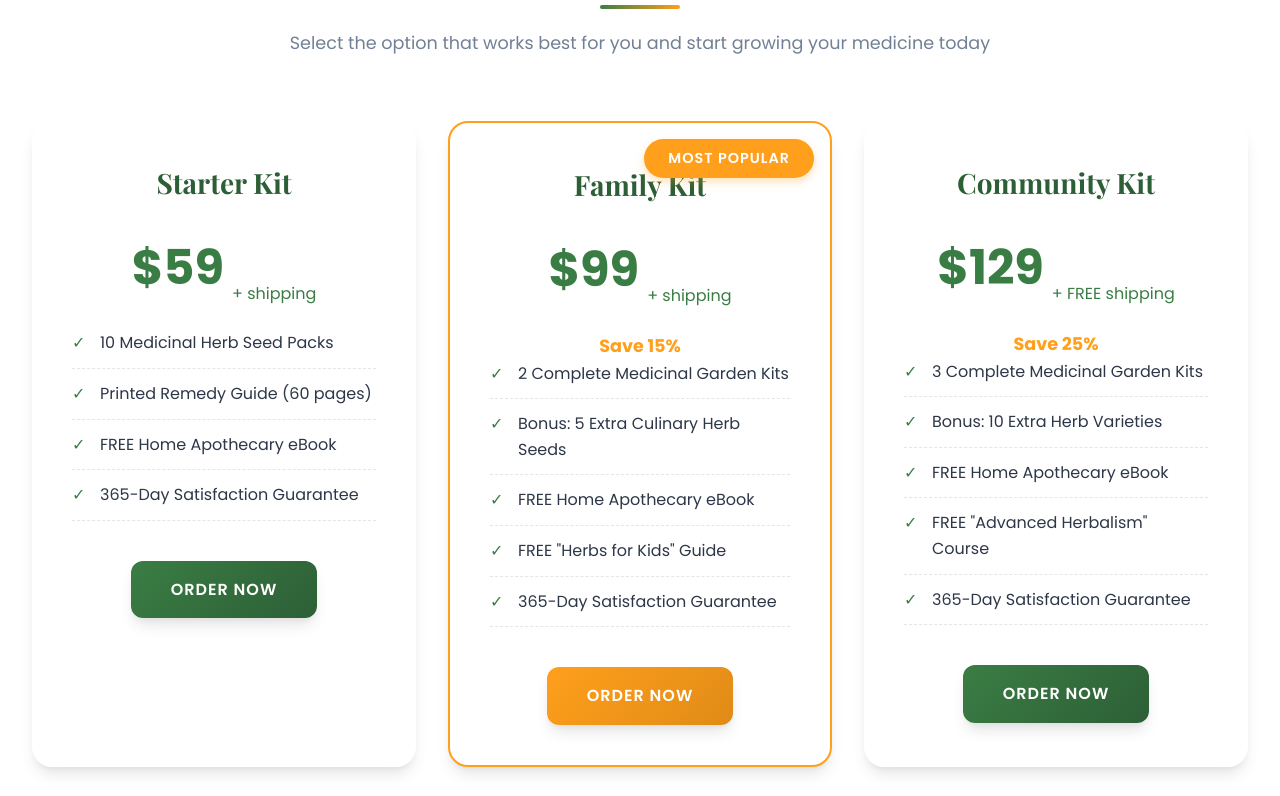
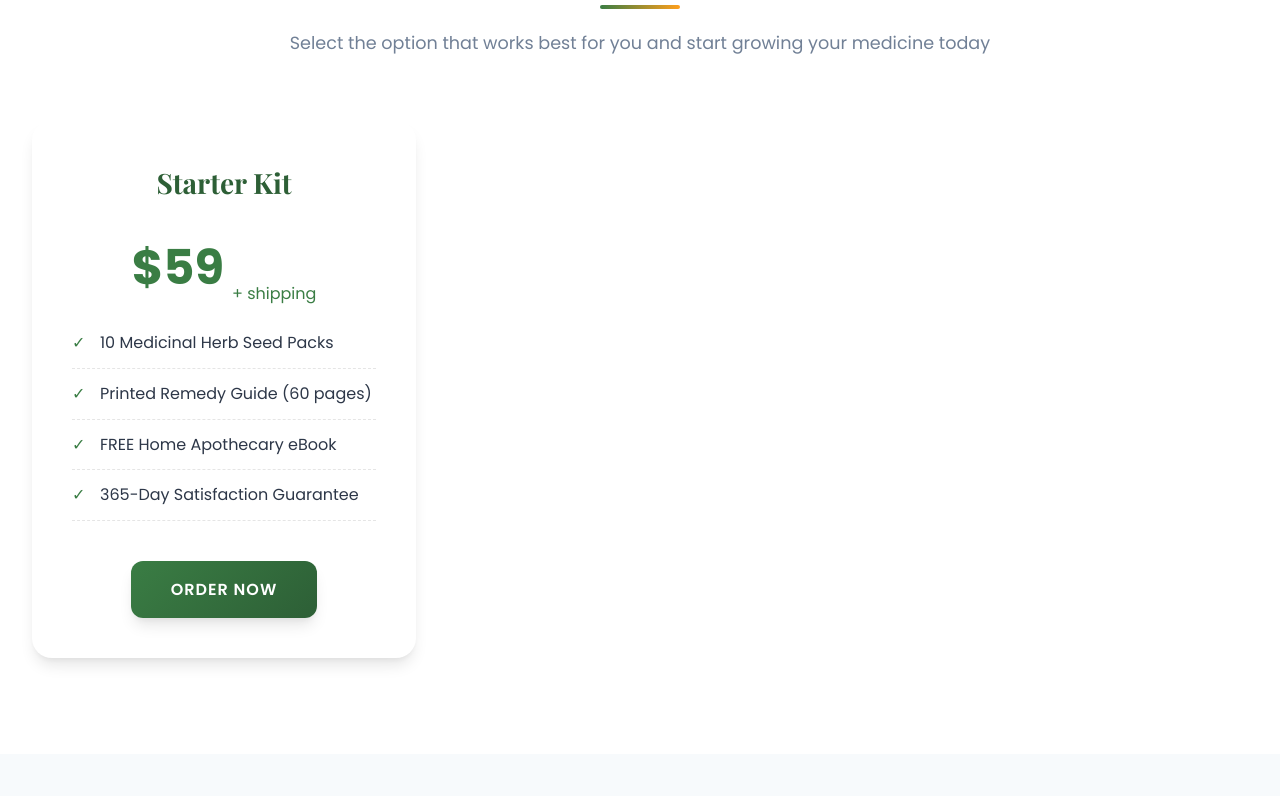
Before and after one commit to poorman718/Medicinal-Garden-Kit, a plain HTML site: page index.html in a window 1280 px wide. Shown: the part 6624-7420 px from the top of the page. Drawn offline with nearby package versions, Linux system fonts and the light colour scheme.

Commit message:
Update index.html

```diff
--- a/index.html
+++ b/index.html
@@ -1834,33 +1834,6 @@
                     </ul>
                     <a href="https://medicinalseedkit.com/kit/#aff=happy012" class="btn">Order Now</a>
                 </div>
-                <div class="pricing-card popular">
-                    <div class="popular-badge">Most Popular</div>
-                    <h3>Family Kit</h3>
-                    <div class="pricing-amount">$99 <span>+ shipping</span></div>
-                    <div class="savings">Save 15%</div>
-                    <ul class="pricing-features">
-                        <li>2 Complete Medicinal Garden Kits</li>
-                        <li>Bonus: 5 Extra Culinary Herb Seeds</li>
-                        <li>FREE Home Apothecary eBook</li>
-                        <li>FREE "Herbs for Kids" Guide</li>
-                        <li>365-Day Satisfaction Guarantee</li>
-                    </ul>
-                    <a href="https://medicinalseedkit.com/kit/#aff=happy012" class="btn btn-accent">Order Now</a>
-                </div>
-                <div class="pricing-card">
-                    <h3>Community Kit</h3>
-                    <div class="pricing-amount">$129 <span>+ FREE shipping</span></div>
-                    <div class="savings">Save 25%</div>
-                    <ul class="pricing-features">
-                        <li>3 Complete Medicinal Garden Kits</li>
-                        <li>Bonus: 10 Extra Herb Varieties</li>
-                        <li>FREE Home Apothecary eBook</li>
-                        <li>FREE "Advanced Herbalism" Course</li>
-                        <li>365-Day Satisfaction Guarantee</li>
-                    </ul>
-                    <a href="https://medicinalseedkit.com/kit/#aff=happy012" class="btn">Order Now</a>
-                </div>
             </div>
         </div>
     </section>
```
